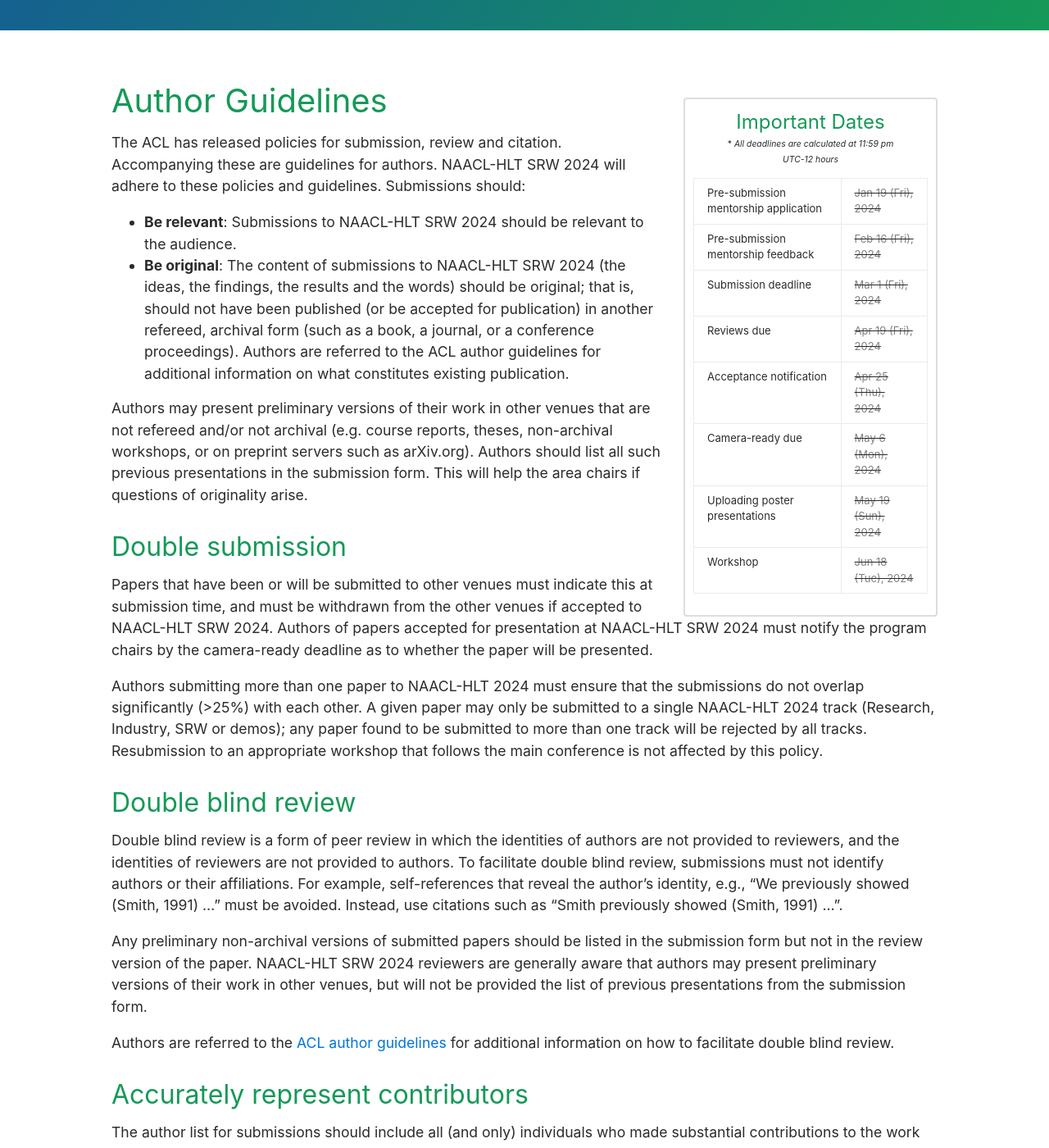
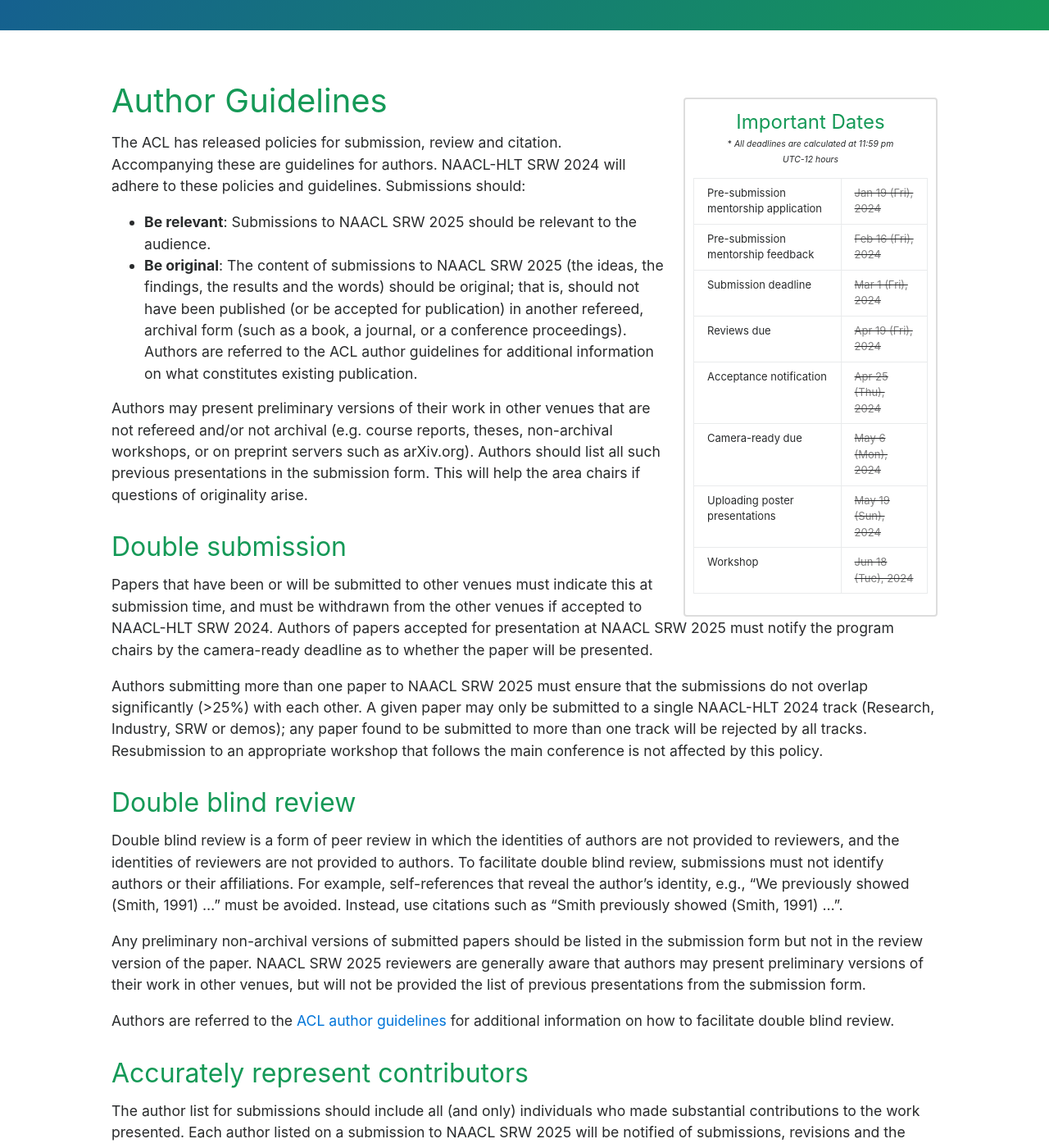
Before and after one commit to naacl2025-srw/naacl2025-srw.github.io, a Jekyll site: the page built from author.md, in a window 1280 px wide and 1400 px high, scrolled down 377 px. Shown: the whole window at 82% size. Built offline with Jekyll 4.4.1, drawn with Linux system fonts in a browser that asks for light colours; some of the changed text lies outside the part shown.

Commit message:
Update author.md

```diff
--- a/author.md
+++ b/author.md
@@ -10,28 +10,28 @@ order : 1
 # Author Guidelines
 The ACL has released policies for submission, review and citation. Accompanying these are guidelines for authors. NAACL-HLT SRW 2024 will adhere to these policies and guidelines. Submissions should:
 
-- __Be relevant__: Submissions to NAACL-HLT SRW 2024 should be relevant to the audience.
-- __Be original__: The content of submissions to NAACL-HLT SRW 2024 (the ideas, the findings, the results and the words) should be original; that is, should not have been published (or be accepted for publication) in another refereed, archival form (such as a book, a journal, or a conference proceedings). Authors are referred to the ACL author guidelines for additional information on what constitutes existing publication.
+- __Be relevant__: Submissions to NAACL SRW 2025 should be relevant to the audience.
+- __Be original__: The content of submissions to NAACL SRW 2025 (the ideas, the findings, the results and the words) should be original; that is, should not have been published (or be accepted for publication) in another refereed, archival form (such as a book, a journal, or a conference proceedings). Authors are referred to the ACL author guidelines for additional information on what constitutes existing publication.
 
 Authors may present preliminary versions of their work in other venues that are not refereed and/or not archival (e.g. course reports, theses, non-archival workshops, or on preprint servers such as arXiv.org). Authors should list all such previous presentations in the submission form. This will help the area chairs if questions of originality arise.
 
 ## Double submission
 
-Papers that have been or will be submitted to other venues must indicate this at submission time, and must be withdrawn from the other venues if accepted to NAACL-HLT SRW 2024. Authors of papers accepted for presentation at NAACL-HLT SRW 2024 must notify the program chairs by the camera-ready deadline as to whether the paper will be presented.
+Papers that have been or will be submitted to other venues must indicate this at submission time, and must be withdrawn from the other venues if accepted to NAACL-HLT SRW 2024. Authors of papers accepted for presentation at NAACL SRW 2025 must notify the program chairs by the camera-ready deadline as to whether the paper will be presented.
 
-Authors submitting more than one paper to NAACL-HLT 2024 must ensure that the submissions do not overlap significantly (>25%) with each other. A given paper may only be submitted to a single NAACL-HLT 2024 track (Research, Industry, SRW or demos); any paper found to be submitted to more than one track will be rejected by all tracks. Resubmission to an appropriate workshop that follows the main conference is not affected by this policy.
+Authors submitting more than one paper to NAACL SRW 2025 must ensure that the submissions do not overlap significantly (>25%) with each other. A given paper may only be submitted to a single NAACL-HLT 2024 track (Research, Industry, SRW or demos); any paper found to be submitted to more than one track will be rejected by all tracks. Resubmission to an appropriate workshop that follows the main conference is not affected by this policy.
 
 ## Double blind review
 
 Double blind review is a form of peer review in which the identities of authors are not provided to reviewers, and the identities of reviewers are not provided to authors. To facilitate double blind review, submissions must not identify authors or their affiliations. For example, self-references that reveal the author’s identity, e.g., “We previously showed (Smith, 1991) …” must be avoided. Instead, use citations such as “Smith previously showed (Smith, 1991) …”.
 
-Any preliminary non-archival versions of submitted papers should be listed in the submission form but not in the review version of the paper. NAACL-HLT SRW 2024 reviewers are generally aware that authors may present preliminary versions of their work in other venues, but will not be provided the list of previous presentations from the submission form.
+Any preliminary non-archival versions of submitted papers should be listed in the submission form but not in the review version of the paper. NAACL SRW 2025 reviewers are generally aware that authors may present preliminary versions of their work in other venues, but will not be provided the list of previous presentations from the submission form.
 
 Authors are referred to the [ACL author guidelines](https://www.aclweb.org/adminwiki/index.php?title=ACL_Author_Guidelines) for additional information on how to facilitate double blind review.
 
 ## Accurately represent contributors
 
-The author list for submissions should include all (and only) individuals who made substantial contributions to the work presented. Each author listed on a submission to NAACL-HLT SRW 2024 will be notified of submissions, revisions and the final decision. No changes to the order or composition of authorship may be made to submissions to NAACL-HLT SRW 2024 after the abstract submission deadline.
+The author list for submissions should include all (and only) individuals who made substantial contributions to the work presented. Each author listed on a submission to NAACL SRW 2025 will be notified of submissions, revisions and the final decision. No changes to the order or composition of authorship may be made to submissions to NAACL SRW 2025 after the abstract submission deadline.
 
 ## Data management
 
@@ -51,7 +51,7 @@ Authors are referred to the [ACL author guidelines](https://www.aclweb.org/admin
 
 ## Optional Supplementary Materials: Appendices, Software and Data
 
-Papers should not refer, for further detail, to documents, code or data resources that are not available to the reviewers. NAACL-HLT SRW 2024 does encourage the submission of additional material that is relevant to the reviewers but not an integral part of the paper. There are two such types of material: appendices, which can be read, and non-readable supplementary materials, often data or code. Data and code should be submitted via the additional upload links on OpenReview. Appendices should be placed after your References section, starting on a new page, within the same document as your main paper. Additional material must adhere to the same anonymity guidelines as the main paper. Finally, your paper must be self-contained: it is optional for reviewers to look at the supplementary material.
+Papers should not refer, for further detail, to documents, code or data resources that are not available to the reviewers. NAACL SRW 2025 does encourage the submission of additional material that is relevant to the reviewers but not an integral part of the paper. There are two such types of material: appendices, which can be read, and non-readable supplementary materials, often data or code. Data and code should be submitted via the additional upload links on OpenReview. Appendices should be placed after your References section, starting on a new page, within the same document as your main paper. Additional material must adhere to the same anonymity guidelines as the main paper. Finally, your paper must be self-contained: it is optional for reviewers to look at the supplementary material.
 
 ## Ethics Policy
 
@@ -59,7 +59,7 @@ Authors are required to honour the ethical code set out in the ACM Code of Ethic
 
 ## Follow style and format guidelines
 
-Submissions should follow the NAACL-HLT 2024 style guidelines, which will be posted on the conference website. All papers consist of up to five (5) pages of content, plus unlimited references. References and supplementary materials do not count against these limits. Upon acceptance, papers will be given six (6) content pages in the proceedings. Authors are encouraged to use this additional page to address reviewer’s comments in their final versions.
+Submissions should follow the NAACL SRW 2025 style guidelines, which will be posted on the conference website. All papers consist of up to five (5) pages of content, plus unlimited references. References and supplementary materials do not count against these limits. Upon acceptance, papers will be given six (6) content pages in the proceedings. Authors are encouraged to use this additional page to address reviewer’s comments in their final versions.
 
 We strongly recommend the use of the official ARR style templates. The paper templates are available as an [Overleaf template](https://www.overleaf.com/read/crtcwgxzjskr) and can also be downloaded directly ([LaTeX and Word](https://github.com/acl-org/ACLPUB/tree/master/templates). All submissions must be in PDF format. Submissions that do not adhere to the above author guidelines or ACL policies will be rejected without review. Please follow the formatting documentation general to ACL conferences available [here](https://acl-org.github.io/ACLPUB/formatting.html). The templates themselves contain only specific notes (e.g., LaTeX notes in the .tex file).
 
```
